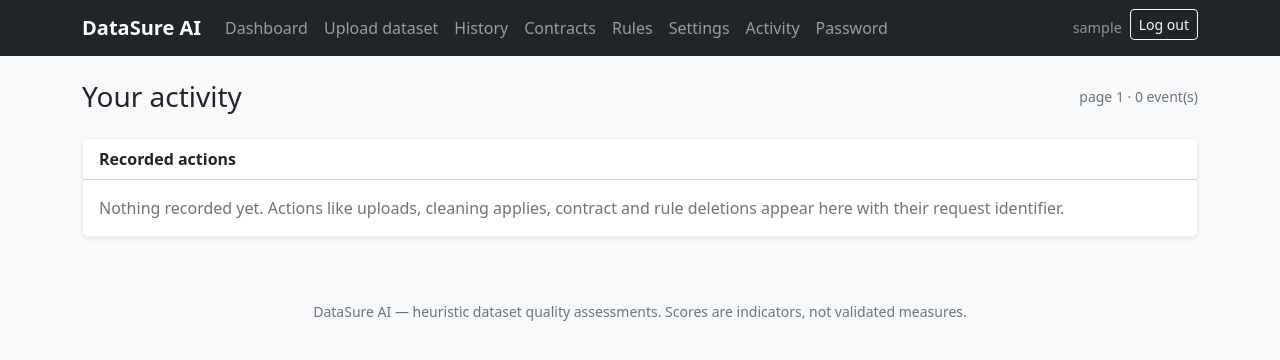
After one commit to Olamieee/DataSure-AI, a Flask app: page /settings/activity in a window 1280 px wide. The commit adds this page. Shown: the top 360 px of the page. Run offline with Flask 3, Linux system fonts and the light colour scheme; the visitor is signed in with stand-in values (Sample User, id 1); data that the repository does not hold is empty.

Commit message:
Add audit activity viewer for your own actions

```diff
--- a/datasure/settings/routes.py
+++ b/datasure/settings/routes.py
@@ -68,3 +68,24 @@ def revoke_api_key(key_id: int):
     revoke_key(current_user, key_id)
     flash(f"API key '{record.name}' revoked.", "info")
     return redirect(url_for("settings.api_keys"))
+
+
+@bp.get("/activity")
+@login_required
+def activity():
+    """Your audit trail: recorded actions only you can see."""
+    from ..models import AuditEvent
+    from ..pagination import paginate_stable
+
+    page = request.args.get("page", 1, type=int)
+    result = paginate_stable(
+        AuditEvent.query.filter_by(user_id=current_user.id)
+        .order_by(AuditEvent.created_at.desc(), AuditEvent.id.desc()),
+        page=page,
+        per_page=25,
+    )
+    return render_template(
+        "settings/activity.html",
+        events=result["items"],
+        page=result,
+    )
--- a/templates/base.html
+++ b/templates/base.html
@@ -27,6 +27,7 @@
           <li class="nav-item"><a class="nav-link" href="{{ url_for('contracts.list_contracts') }}">Contracts</a></li>
           <li class="nav-item"><a class="nav-link" href="{{ url_for('rules.list_rules') }}">Rules</a></li>
           <li class="nav-item"><a class="nav-link" href="{{ url_for('settings.api_keys') }}">Settings</a></li>
+          <li class="nav-item"><a class="nav-link" href="{{ url_for('settings.activity') }}">Activity</a></li>
           <li class="nav-item"><a class="nav-link" href="{{ url_for('auth.change_password') }}">Password</a></li>
         {% endif %}
       </ul>
--- /dev/null
+++ b/templates/settings/activity.html
@@ -0,0 +1,67 @@
+{% extends "base.html" %}
+{% block title %}Activity · DataSure AI{% endblock %}
+{% block content %}
+<div class="d-flex justify-content-between align-items-center mb-4">
+  <h1 class="h3 mb-0">Your activity</h1>
+  <span class="text-secondary small">page {{ page.page }} · {{ page.total }} event(s)</span>
+</div>
+
+<div class="card shadow-sm">
+  <div class="card-header bg-white"><strong>Recorded actions</strong></div>
+  {% if events %}
+  <div class="table-responsive">
+    <table class="table table-sm mb-0 align-middle">
+      <caption class="visually-hidden">
+        Recent account actions with time, action type, affected dataset and details.
+      </caption>
+      <thead class="table-light">
+        <tr><th scope="col">When</th><th scope="col">Action</th><th scope="col">Dataset</th><th scope="col">Details</th></tr>
+      </thead>
+      <tbody>
+        {% for event in events %}
+        <tr>
+          <td class="small text-nowrap">{{ event.created_at.strftime('%Y-%m-%d %H:%M:%S') }}</td>
+          <td class="fw-semibold">{{ event.action }}</td>
+          <td>
+            {% if event.dataset_id %}
+              <a href="{{ url_for('datasets.detail', dataset_id=event.dataset_id) }}">#{{ event.dataset_id }}</a>
+            {% else %}
+              <span class="text-secondary">—</span>
+            {% endif %}
+          </td>
+          <td class="small">
+            {% if event.detail_json %}
+              {% for key, value in event.detail_json.items() %}
+                <span class="text-secondary">{{ key }}:</span> {{ value }}{{ ", " if not loop.last }}
+              {% endfor %}
+            {% else %}
+              <span class="text-secondary">—</span>
+            {% endif %}
+          </td>
+        </tr>
+        {% endfor %}
+      </tbody>
+    </table>
+  </div>
+  {% else %}
+  <div class="card-body text-secondary">
+    Nothing recorded yet. Actions like uploads, cleaning applies, contract and
+    rule deletions appear here with their request identifier.
+  </div>
+  {% endif %}
+</div>
+
+<nav class="mt-3" aria-label="Activity pages">
+  {% if page.has_prev or page.has_next %}
+  <ul class="pagination pagination-sm mb-0">
+    <li class="page-item {{ 'disabled' if not page.has_prev }}">
+      <a class="page-link" href="{{ url_for('settings.activity', page=page.prev_num) if page.has_prev else '#' }}">Previous</a>
+    </li>
+    <li class="page-item disabled"><span class="page-link">Page {{ page.page }} of {{ page.pages or 1 }}</span></li>
+    <li class="page-item {{ 'disabled' if not page.has_next }}">
+      <a class="page-link" href="{{ url_for('settings.activity', page=page.next_num) if page.has_next else '#' }}">Next</a>
+    </li>
+  </ul>
+  {% endif %}
+</nav>
+{% endblock %}
```
Also changed, not shown: tests/test_activity_page.py (added, +89 -0 lines).
